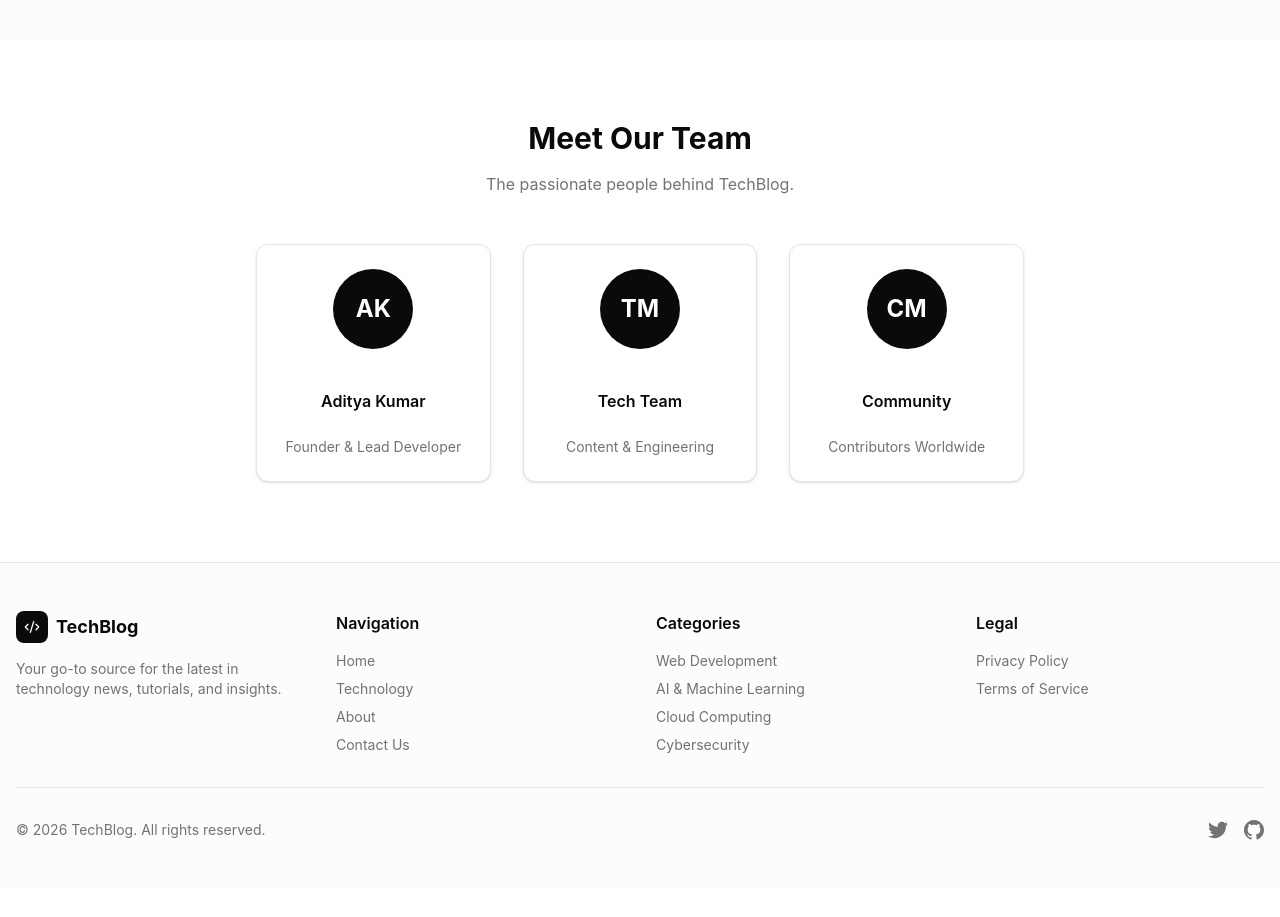
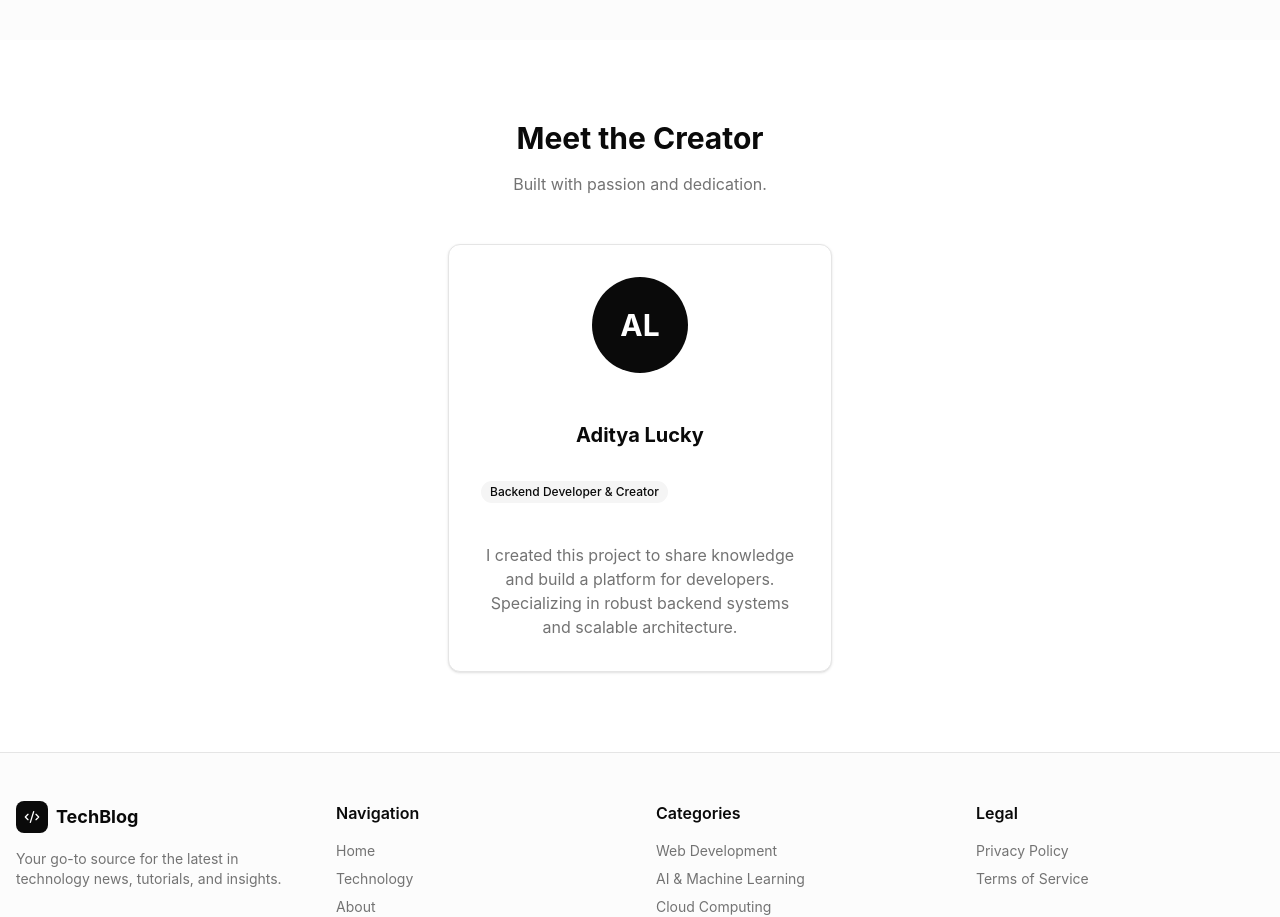
Before and after one commit to adityalucky52/Ai-blogger, a React (Vite) app in the folder frontend/: page /about in a window 1280 px wide. Shown: the part 1360-2277 px from the top of the page. Before the commit the page ends 2248 px from the top, so only its background shows below. Built offline with nearby package versions, Linux system fonts and the light colour scheme; no server answers.

Commit message:
changes about page

```diff
--- a/frontend/src/pages/public/AboutPage.tsx
+++ b/frontend/src/pages/public/AboutPage.tsx
@@ -128,40 +128,25 @@ export default function AboutPage() {
       <section className="py-20">
         <div className="container mx-auto px-4">
           <div className="text-center mb-12">
-            <h2 className="text-3xl font-bold mb-4">Meet Our Team</h2>
+            <h2 className="text-3xl font-bold mb-4">Meet the Creator</h2>
             <p className="text-muted-foreground max-w-2xl mx-auto">
-              The passionate people behind TechBlog.
+              Built with passion and dedication.
             </p>
           </div>
 
-          <div className="grid md:grid-cols-3 gap-8 max-w-3xl mx-auto">
-            <Card className="p-6 text-center">
-              <div className="h-20 w-20 rounded-full bg-foreground flex items-center justify-center mx-auto mb-4">
-                <span className="text-2xl font-bold text-background">AK</span>
+          <div className="flex justify-center">
+            <Card className="p-8 text-center max-w-sm w-full hover:shadow-lg transition-shadow">
+              <div className="h-24 w-24 rounded-full bg-foreground flex items-center justify-center mx-auto mb-6">
+                <span className="text-3xl font-bold text-background">AL</span>
               </div>
-              <h3 className="font-semibold">Aditya Kumar</h3>
-              <p className="text-sm text-muted-foreground">
-                Founder & Lead Developer
-              </p>
-            </Card>
-
-            <Card className="p-6 text-center">
-              <div className="h-20 w-20 rounded-full bg-foreground flex items-center justify-center mx-auto mb-4">
-                <span className="text-2xl font-bold text-background">TM</span>
-              </div>
-              <h3 className="font-semibold">Tech Team</h3>
-              <p className="text-sm text-muted-foreground">
-                Content & Engineering
-              </p>
-            </Card>
-
-            <Card className="p-6 text-center">
-              <div className="h-20 w-20 rounded-full bg-foreground flex items-center justify-center mx-auto mb-4">
-                <span className="text-2xl font-bold text-background">CM</span>
-              </div>
-              <h3 className="font-semibold">Community</h3>
-              <p className="text-sm text-muted-foreground">
-                Contributors Worldwide
+              <h3 className="text-xl font-bold mb-2">Aditya Lucky</h3>
+              <Badge variant="secondary" className="mb-4">
+                Backend Developer & Creator
+              </Badge>
+              <p className="text-muted-foreground">
+                I created this project to share knowledge and build a platform for
+                developers. Specializing in robust backend systems and scalable
+                architecture.
               </p>
             </Card>
           </div>
```
